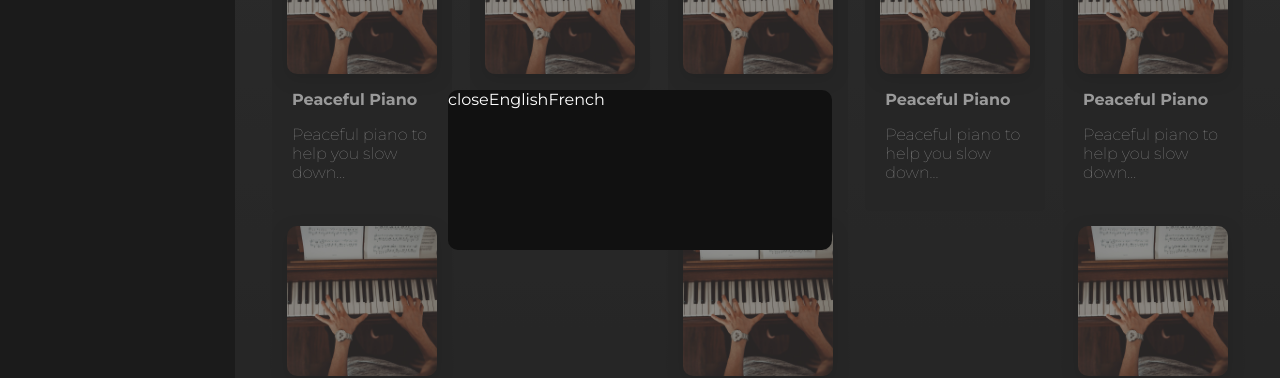
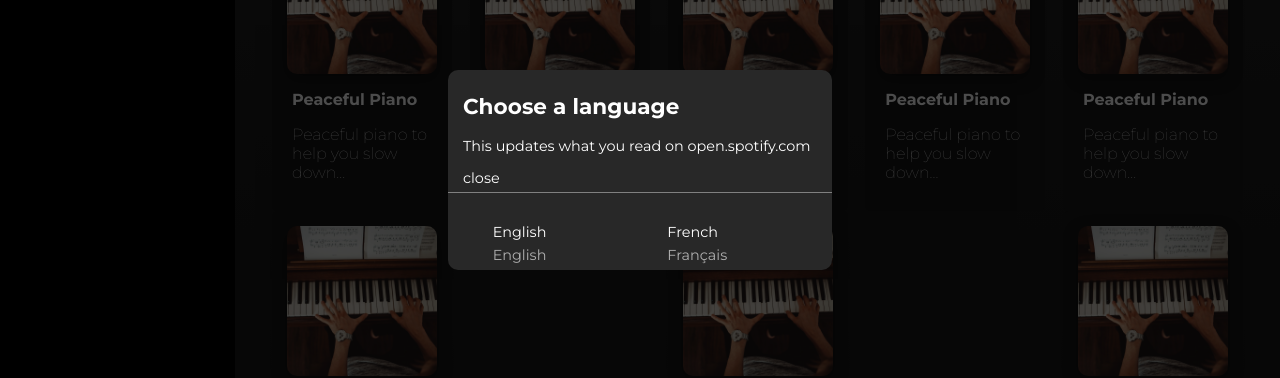
Before and after one commit to ryanlkirk/ReactSpotify, a React (Create React App) app: page / in a window 1280 px wide. Both pictures are taken after a click on the button "English". Shown: the part 230-608 px from the top of the page. Built offline with nearby package versions, Linux system fonts and the light colour scheme.

Commit message:
Tidy up language UI

```diff
--- a/src/App.css
+++ b/src/App.css
@@ -163,7 +163,7 @@
   width: 150px;
   background: #161616;
   border-radius: 5px;
-  margin:0px 5px;
+  margin: 0px 5px;
 }
 
 .albumCard p {
@@ -225,7 +225,7 @@
 .languagePopover {
   height: 100%;
   width: 100%;
-  background: rgba(54, 54, 54,0.5);
+  background: rgba(0, 0, 0, 0.7);
   position: absolute;
   display: flex;
   align-items: center;
@@ -235,10 +235,45 @@
 
 .languagePicker {
   width: 30%;
-  height: 20%;
+  height: 25%;
   min-width: 300px;
-  background-color: #111111;
+  background-color: #282828;
   border-radius: 10px;
+}
+
+.languagePickerHeader {
+  padding: 5px 15px;
+  border-bottom: 1px solid gray;
+  margin-bottom: 20px;
+}
+
+.languagePicker div {
+  font-size: 0.9rem;
+}
+
+.languageOptions {
+  display: flex;
+  justify-content: space-evenly;
+}
+
+.languageOptions div {
+  font-size: 0.9rem;
+  width: 120px;
+  height: 60px;
+  padding: 10px;
+}
+
+.languageOptions div:hover {
+  background: #5e5e5e;
+}
+
+.languageOptions div p {
+  margin: 0px;
+}
+
+.nativeLang {
+  padding-top: 5px;
+  color: #afafaf;
 }
 
 .innerContent {
--- a/src/components/LanguagePopover.jsx
+++ b/src/components/LanguagePopover.jsx
@@ -33,9 +33,18 @@
     return (
         <div className="languagePopover">
             <section className="languagePicker">
-                <span onClick={() => props.setLanguageWindowOpen(false)}>close</span>
-                <span onClick={() => swapLangAndClose("en")}>English</span>
-                <span onClick={() => swapLangAndClose("fr")}>French</span>
+                <div className="languagePickerHeader">
+                    <h1>Choose a language</h1>
+                    <p>This updates what you read on open.spotify.com</p>
+                    <span onClick={() => props.setLanguageWindowOpen(false)}>close</span>
+                </div>
+
+                <div className="languageOptions">
+                    <div onClick={() => swapLangAndClose("en")}><p>English</p><p className="nativeLang">English</p></div>
+                    <div onClick={() => swapLangAndClose("fr")}><p>French</p><p className="nativeLang">Français</p></div>
+                </div>
+
+
             </section>
         </div>
     )
```
